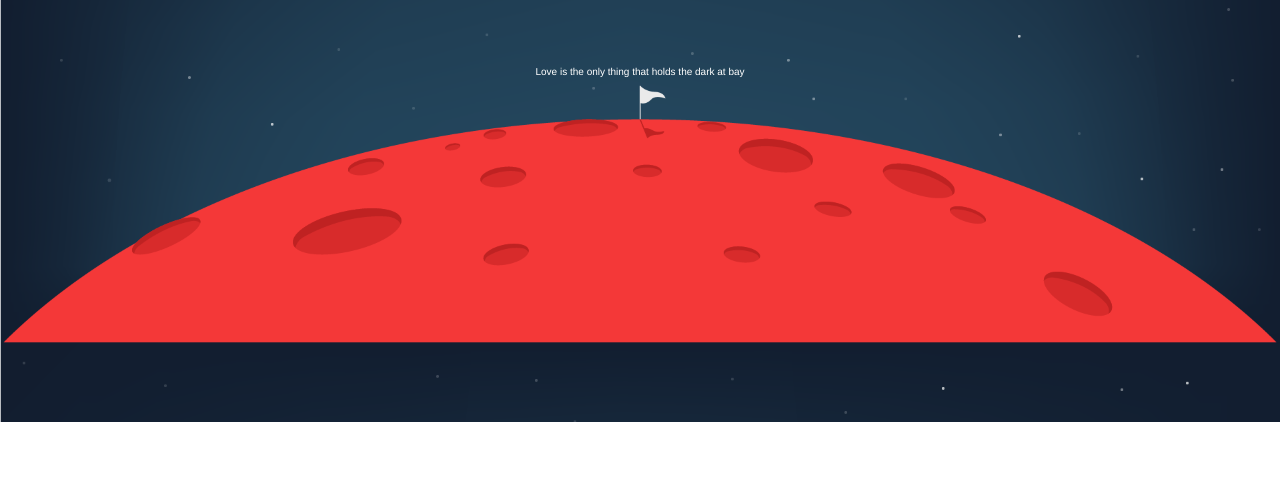
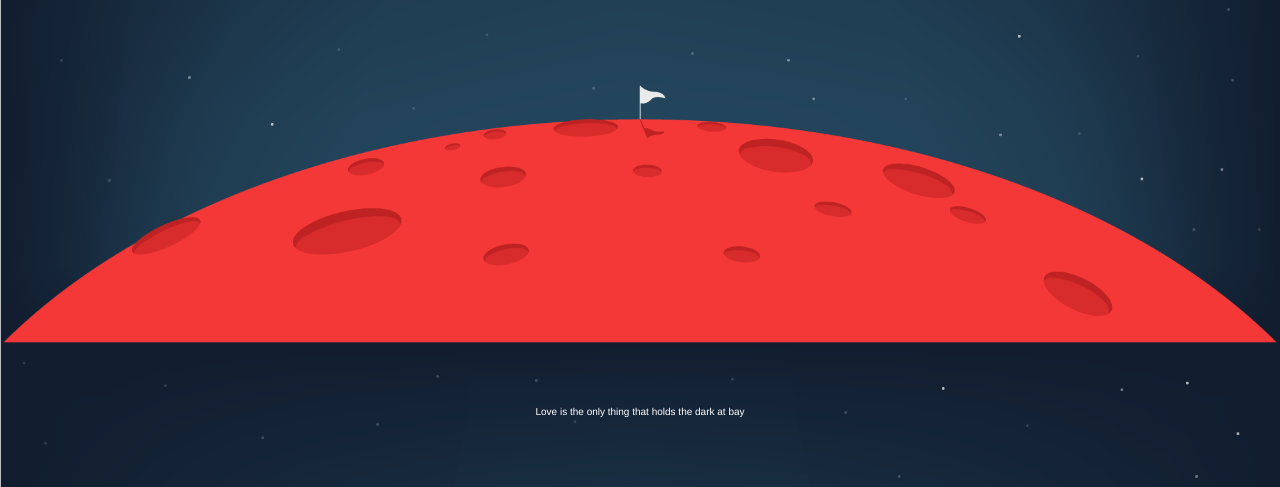
Before and after one commit to timeknowseverything/timeknowseverything.github.io, a plain HTML site: page index.html in a window 1280 px wide. Shown: the part 378-865 px from the top of the page. Before the commit the page ends 800 px from the top, so only its background shows below. Drawn offline with Linux system fonts and the light colour scheme.

Commit message:
Update index.html

```diff
--- a/index.html
+++ b/index.html
@@ -100,10 +100,11 @@
                 <span id="minutes">00</span>minutes&nbsp;&nbsp;
                 <span id="seconds">00</span>seconds
             </div>
-            <div id="forYou" style=" width:100%; color:#fff; font-size:10px;" align="center" >
-                Love is the only thing that holds the dark at bay
-            </div>
         </div>
+    	<div id="forYou" style=" width:100%; color:#fff; font-size:10px;position: absolute; bottom: 10px; left：0px
+" align="center" >
+		Love is the only thing that holds the dark at bay
+    	</div>
     </div>
 </body>
 </html>
```
